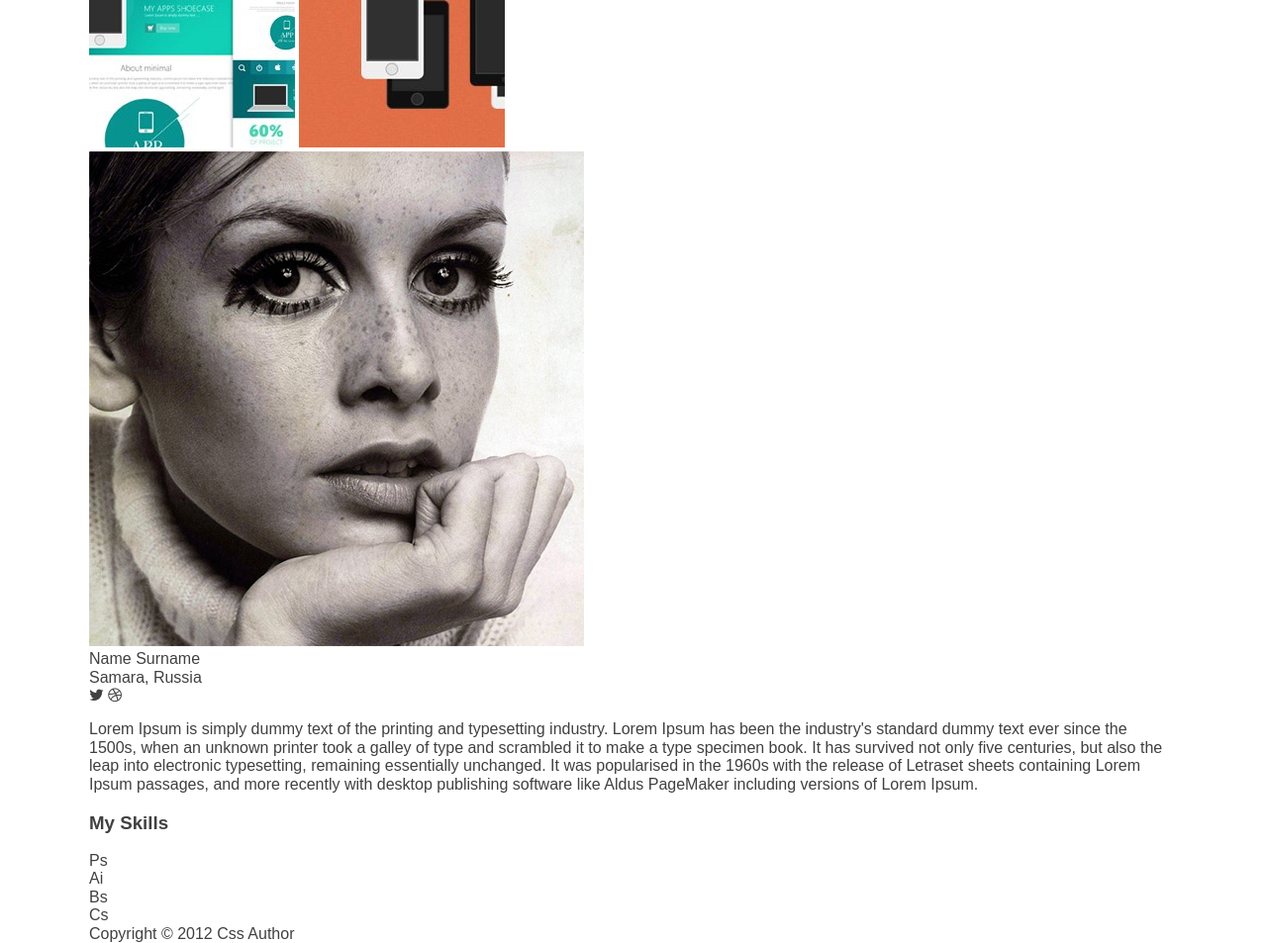
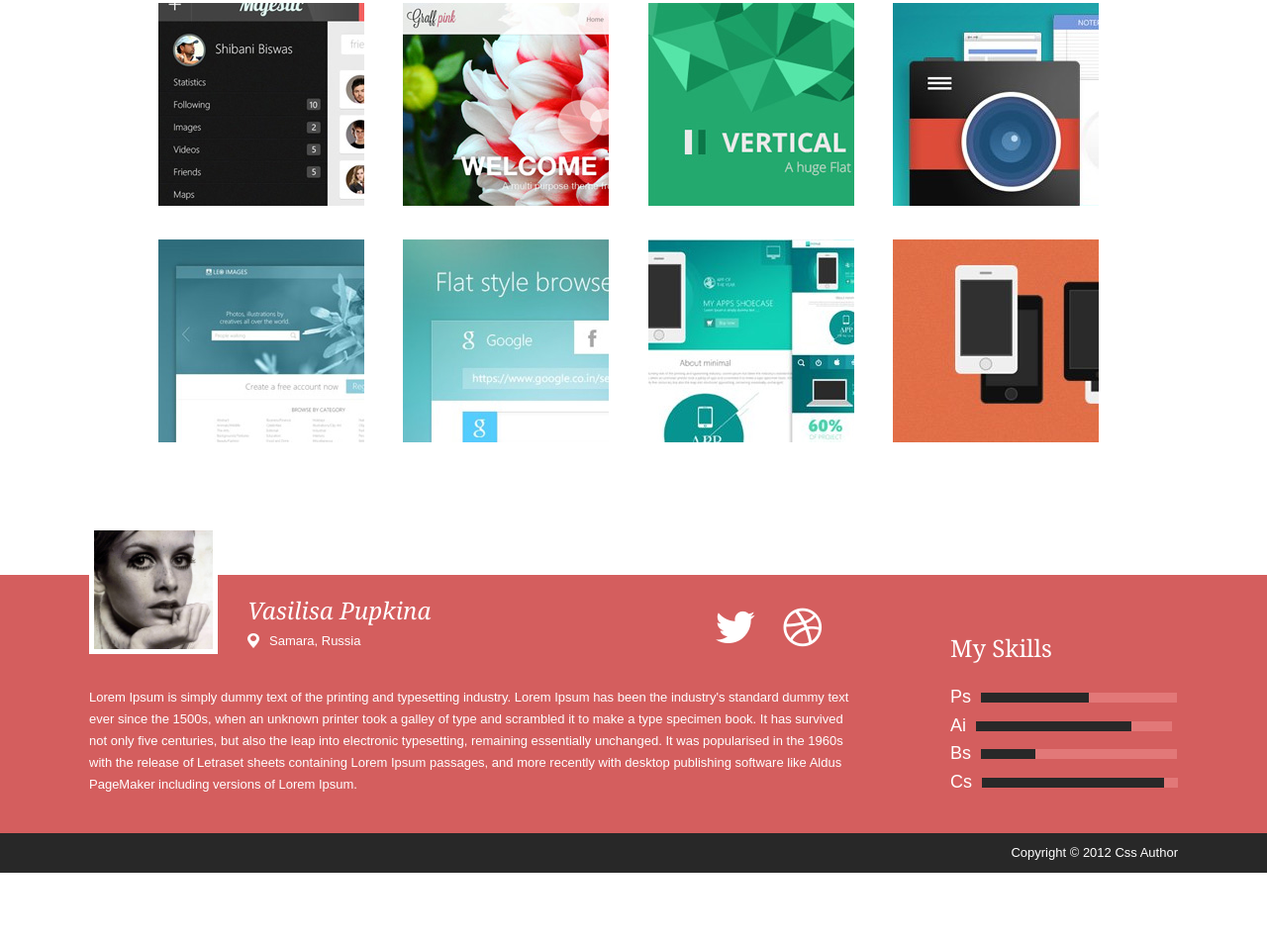
Before and after one commit to Mezmirra/blog-project, a plain HTML site: page index.html in a window 1280 px wide. Shown: the part 681-1634 px from the top of the page at 99% size. After the commit the page ends 1563 px from the top, so only its background shows below. Drawn offline with Linux system fonts and the light colour scheme; a web font is replaced by a local one.

Commit message:
добавлены линки разобранных файлов css

```diff
--- a/index.html
+++ b/index.html
@@ -7,6 +7,10 @@
     <link rel="stylesheet" href="css/fonts.css">
     <link rel="stylesheet" href="css/base.css">
     <link rel="stylesheet" href="css/header.css">
+    <link rel="stylesheet" href="css/footer.css">
+    <link rel="stylesheet" href="css/quote.css">
+    <link rel="stylesheet" href="css/portfolio.css">
+    <link rel="stylesheet" href="css/about.css">
     <link rel="stylesheet" href="font-awesome-4.7.0/css/font-awesome.min.css">
 </head>
 <body>
@@ -36,9 +40,9 @@
                 </div>
                 <div class="quote__entourage">
                     <img class="quote__entourage-shadow" src="img/shadow.png" alt="shadow">
-                    <img src="img/scale_pencil.png" alt="scale-pencil" class="quote__entourage-scale-pencil">
                 </div>
             </div>
+            <div class="quote__entourage-line"></div>
         </section>
          <section class="portfolio outer-container">
             <div class="inner-container clearfix">
@@ -63,12 +67,12 @@
                       <img class="avatar" src="img/avatar.jpg" alt="Name Surname">
                        <div class="social">
                           <div class="social__person">
-                              <div class="social__name">Name Surname</div>
-                               <div class="social__place">Samara, Russia</div>
+                              <div class="social__name">Vasilisa Pupkina</div>
+                               <div class="social__place"><a href="#">Samara, Russia</a></div>
                           </div>
                            <div class="social__links">
-                               <a class="fa fa-twitter social__links-icons" aria-hidden="true"></a>
-                               <a class="fa fa-dribbble social__links-icons" aria-hidden="true"></a>
+                               <a class="fa fa-twitter social__links-icons" href="#" aria-hidden="true"></a>
+                               <a class="fa fa-dribbble social__links-icons" href="#" aria-hidden="true"></a>
                            </div>
                        </div>
                         <p>Lorem Ipsum is simply dummy text of the printing and typesetting industry. Lorem Ipsum has been the industry's standard dummy text ever since the 1500s, when an unknown printer took a galley of type and scrambled it to make a type specimen book. It has survived not only five centuries, but also the leap into electronic typesetting, remaining essentially unchanged. It was popularised in the 1960s with the release of Letraset sheets containing Lorem Ipsum passages, and more recently with desktop publishing software like Aldus PageMaker including versions of Lorem Ipsum.</p>
@@ -84,9 +88,7 @@
           </section>
    </main>
    <footer class="footer outer-container">
-       <div class="inner-container clearfix">
-           Copyright © 2012 Css Author
+       <div class="inner-container clearfix">Copyright © 2012 Css Author</div>
    </footer>
-       </div>
 </body>
 </html>
```
